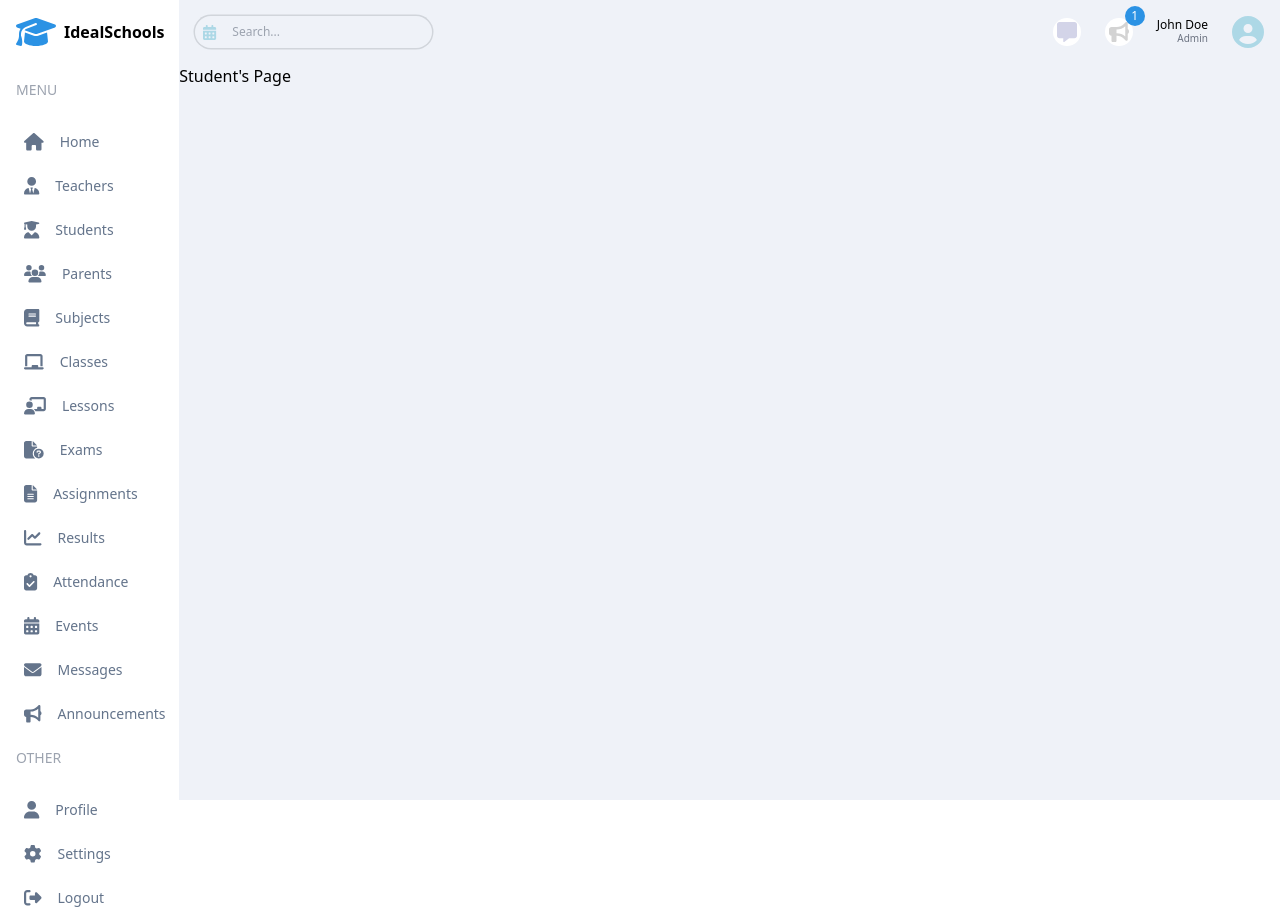
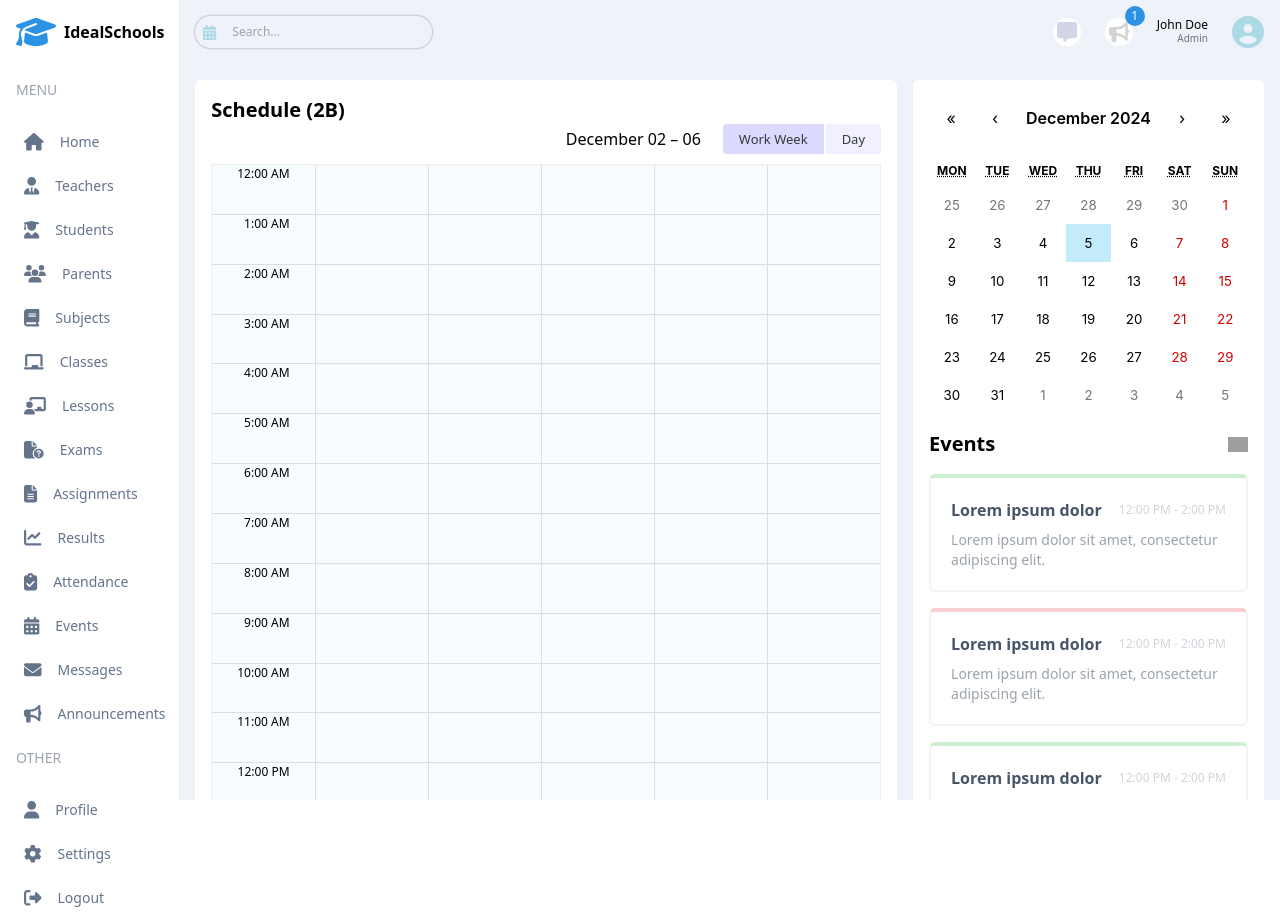
Before and after one commit to avonggeorge/ideal_school_hub, a Next.js app: page /student in a window 1280 px wide. Built offline with nearby package versions, Linux system fonts and the light colour scheme; grey boxes are pictures that could not be loaded.

Commit message:
Add required Component items

```diff
--- a/src/app/(dashboard)/student/page.tsx
+++ b/src/app/(dashboard)/student/page.tsx
@@ -1,6 +1,23 @@
+import Announcements from "@/components/Announcements";
+import BigCalendar from "@/components/BigCalendar";
+import EventCalendar from "@/components/EventCalendar";
+
 const StudentPage = () => {
     return (
-        <div className=''>Student's Page</div>
+        <div className="p-4 flex gap-4 flex-col xl:flex-row">
+            {/* LEFT */}
+            <div className="w-full xl:w-2/3">
+                <div className="h-full bg-white p-4 rounded-md">
+                    <h1 className="text-xl font-semibold">Schedule (2B)</h1>
+                    <BigCalendar/>
+                </div>
+            </div>
+            {/* RIGHT */}
+            <div className="w-full xl:w-1/3 flex flex-col gap-8">
+                <EventCalendar />
+                <Announcements />
+            </div>
+        </div>
     )
 }
 
```
